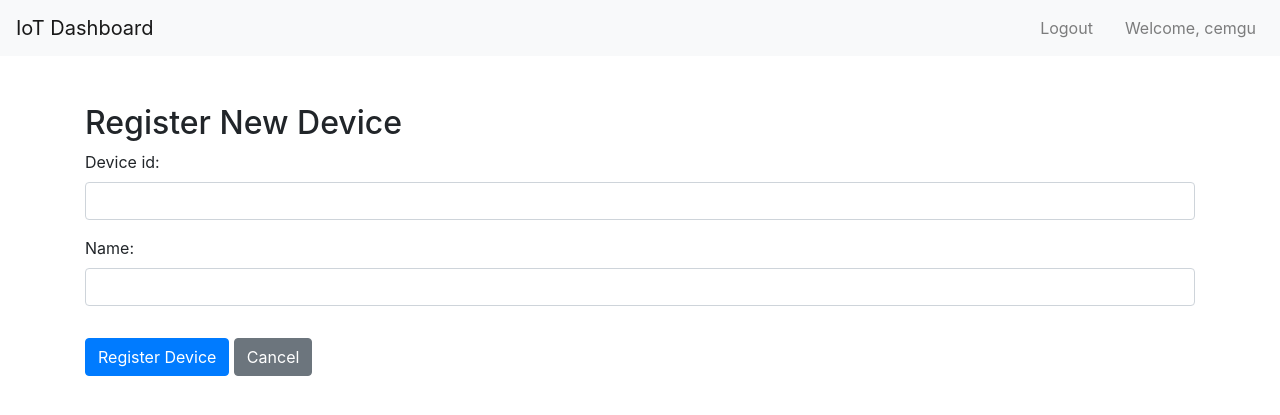
After one commit to CemGuven1/iot_project, a Django app: page /app/register-device/ in a window 1280 px wide. The commit adds this page. Shown: the top 415 px of the page. Run offline with Django 5.2, Linux system fonts and the light colour scheme; a user stored in the database is signed in; some libraries are stand-ins or nearby versions.

Commit message:
device register

```diff
--- a/devices/forms.py
+++ b/devices/forms.py
@@ -1,6 +1,7 @@
 from django import forms
 from django.contrib.auth.forms import UserCreationForm
 from django.contrib.auth.models import User
+from .models import Device
 
 class CustomUserCreationForm(UserCreationForm):
     class Meta:
@@ -17,3 +18,13 @@ class CustomUserCreationForm(UserCreationForm):
             'password1': forms.PasswordInput(attrs={'class': 'form-control form-control-lg'}),
             'password2': forms.PasswordInput(attrs={'class': 'form-control form-control-lg'}),
         }
+
+
+class DeviceForm(forms.ModelForm):
+    class Meta:
+        model = Device
+        fields = ['device_id', 'name']  # Add any other necessary fields
+        widgets = {
+            'device_id': forms.TextInput(attrs={'class': 'form-control'}),
+            'name': forms.TextInput(attrs={'class': 'form-control'}),
+        }
--- a/devices/templates/devices.html
+++ b/devices/templates/devices.html
@@ -2,6 +2,9 @@
 {% block content %}
 <body>
     <div class="container mt-4">
+
+        <a href="{% url 'register_device' %}" class="btn btn-success mb-3">Register New Device</a>
+
         <h2>Your Devices</h2>
         {% if page_obj.object_list %}
             <div class="table-responsive">
@@ -14,7 +17,7 @@
                             <th>Gyro (x, y, z)</th>
                             <th>Temperature (°C)</th>
                             <th>Battery (%)</th>
-                            <th>Timestamp</th>
+                            <th>Last Update</th>
                         </tr>
                     </thead>
                     <tbody>
--- /dev/null
+++ b/devices/templates/register_device.html
@@ -0,0 +1,24 @@
+{% extends "master.html" %}
+{% block content %}
+<div class="container mt-5">
+    <h2>Register New Device</h2>
+
+    <form method="POST">
+        {% csrf_token %}
+        {{ form.as_p }}
+
+        <button type="submit" class="btn btn-primary mt-3">Register Device</button>
+        <a href="{% url 'dashboard' %}" class="btn btn-secondary mt-3">Cancel</a>
+    </form>
+</div>
+
+
+<style>
+    .form-control {
+        width: 100%;
+        padding: 10px;
+        margin-bottom: 15px;
+    }
+</style>
+
+{% endblock %}
--- a/devices/urls.py
+++ b/devices/urls.py
@@ -1,5 +1,5 @@
 from django.urls import path
-from .views import receive_data, dashboard, device_detail, fetch_latest_data, register, login_view, logout_view
+from .views import receive_data, dashboard, device_detail, fetch_latest_data, register, login_view, logout_view, register_device
 
 urlpatterns = [
     path('data-entry/', receive_data, name='data-entry'),
@@ -9,4 +9,5 @@ urlpatterns = [
     path('register/', register, name='register'),
     path('login/', login_view, name='login'),
     path('logout/', logout_view, name='logout'),
+    path('register-device/', register_device, name='register_device'),
 ]
--- a/devices/views.py
+++ b/devices/views.py
@@ -12,6 +12,8 @@ from django.contrib.auth import views as auth_views
 from django.contrib.auth.forms import AuthenticationForm
 from django.contrib.auth import logout
 from .forms import CustomUserCreationForm  # Import custom form
+from .forms import DeviceForm  # We'll create this form
+
 
 @login_required
 def dashboard(request):
@@ -125,3 +127,18 @@ def login_view(request):
 def logout_view(request):
     logout(request)
     return redirect('login')
+
+
+@login_required
+def register_device(request):
+    if request.method == 'POST':
+        form = DeviceForm(request.POST)
+        if form.is_valid():
+            device = form.save(commit=False)
+            device.user = request.user  # Set the user to the logged-in user
+            device.save()
+            return redirect('dashboard')  # Redirect back to dashboard after registration
+    else:
+        form = DeviceForm()
+
+    return render(request, 'register_device.html', {'form': form})
```
Also changed, not shown: db.sqlite3.
